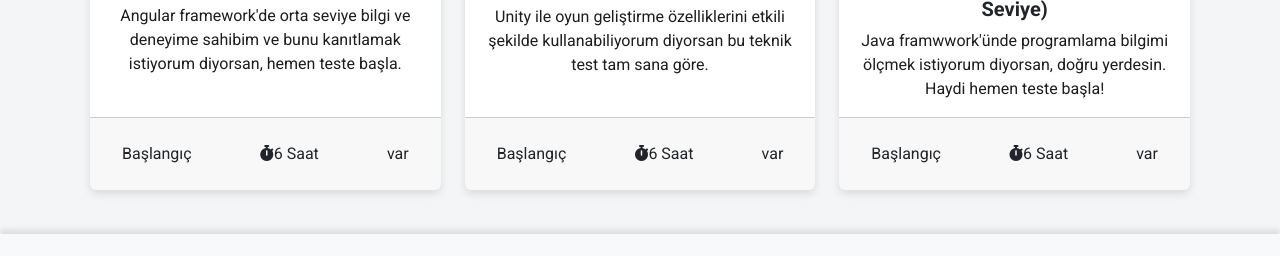
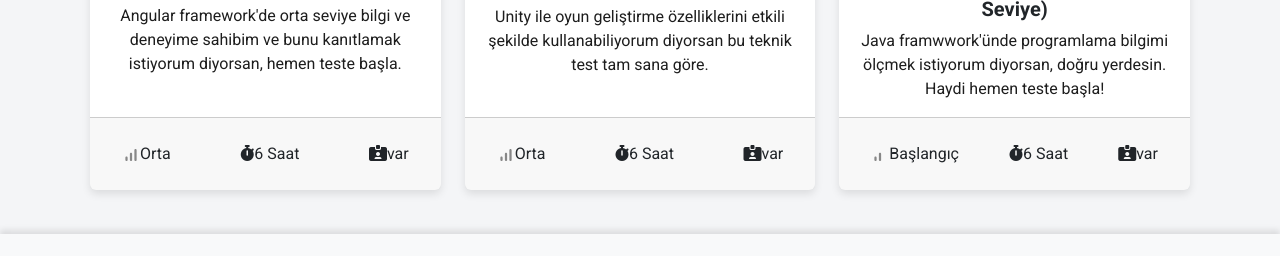
Before and after one commit to TeomanHasgoren/Techcareer.net-clone, a plain HTML site: page index.html in a window 1280 px wide. Shown: the part 2632-2888 px from the top of the page. Drawn offline with nearby package versions, Linux system fonts and the light colour scheme.

Commit message:
test kısmında düzenlemeler yapıldı

```diff
--- a/index.html
+++ b/index.html
@@ -294,9 +294,9 @@
                     </div>
                     <div class="card-footer">
                         <div class="d-flex justify-content-between align-items-center m-3 ">
-                            <div class="mr-5"><p class="mb-0">Başlangıç </p></div>
+                            <div class="mr-5"><p class="mb-0"><img src="img/icon-level-mini-intermediate.svg" class="p-0">Orta </p></div>
                             <div class="mr-5"><p class="mb-0"><i class="fa-solid fa-stopwatch"></i>6 Saat </p></div>
-                            <div class="mr-5"><p class="mb-0">var</p></div>
+                            <div class="mr-5"><p class="mb-0"><i class="fa-solid fa-id-card-clip"></i>var</p></div>
                         </div>
                     </div>
                 </div>
@@ -310,9 +310,9 @@
                     </div>
                     <div class="card-footer">
                         <div class="d-flex justify-content-between align-items-center m-3 ">
-                            <div class="mr-5"><p class="mb-0">Başlangıç </p></div>
+                            <div class="mr-5"><p class="mb-0"><img src="img/icon-level-mini-intermediate.svg" class="p-0">Orta </p></div>
                             <div class="mr-5"><p class="mb-0"><i class="fa-solid fa-stopwatch"></i>6 Saat </p></div>
-                            <div class="mr-5"><p class="mb-0">var</p></div>
+                            <div class="mr-5"><p class="mb-0"><i class="fa-solid fa-id-card-clip"></i>var</p></div>
                         </div>
                     </div>
                 </div>
@@ -326,9 +326,9 @@
                     </div>
                     <div class="card-footer">
                         <div class="d-flex justify-content-between align-items-center m-3 ">
-                            <div class="mr-5"><p class="mb-0">Başlangıç </p></div>
+                            <div class="mr-5"><p class="mb-0"><img src="img/icon-level-mini-beginner.svg" class="p-0">Başlangıç </p></div>
                             <div class="mr-5"><p class="mb-0"><i class="fa-solid fa-stopwatch"></i>6 Saat </p></div>
-                            <div class="mr-5"><p class="mb-0">var</p></div>
+                            <div class="mr-5"><p class="mb-0"><i class="fa-solid fa-id-card-clip"></i>var</p></div>
                         </div>
                     </div>
                 </div>
```
